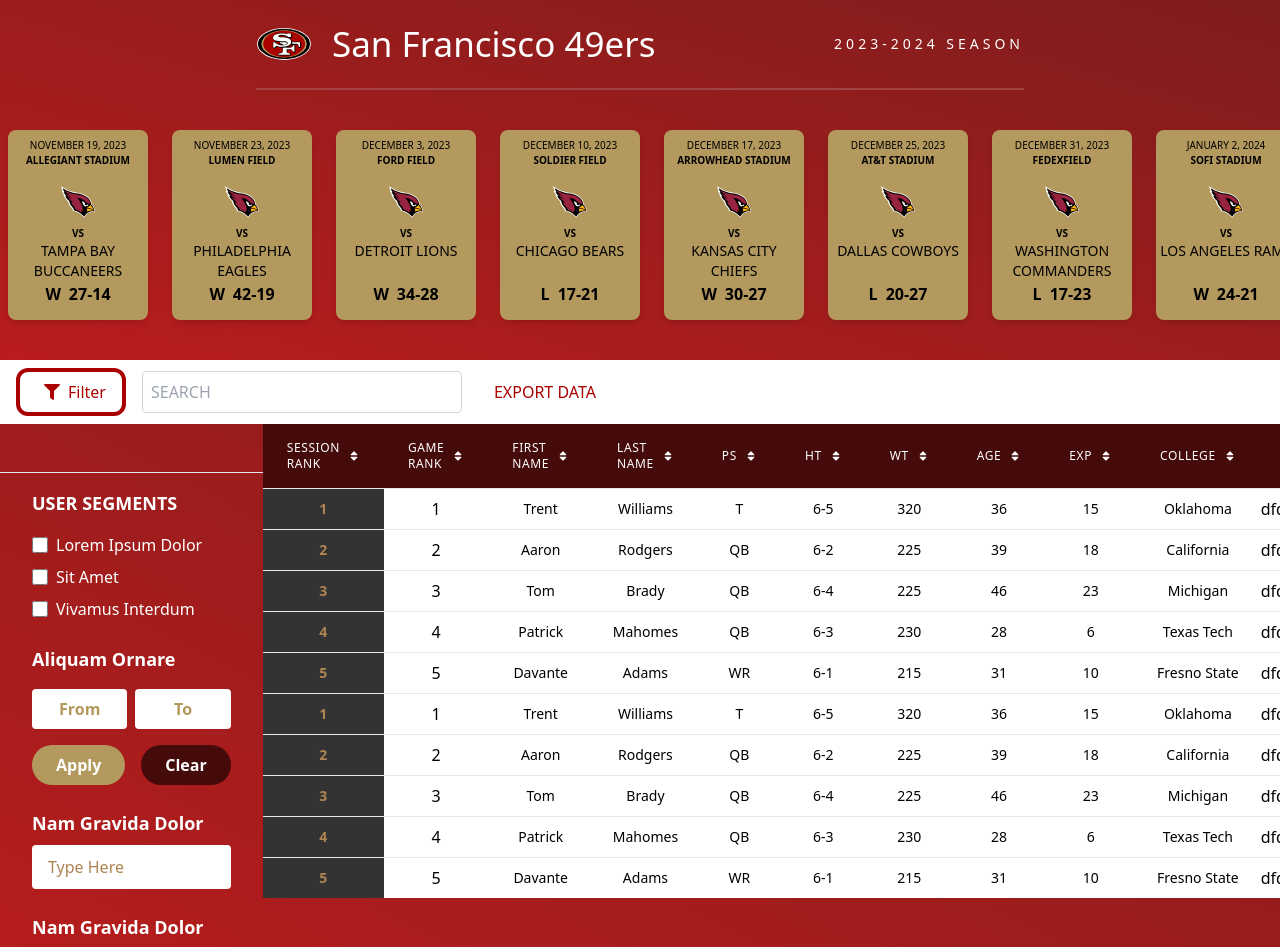
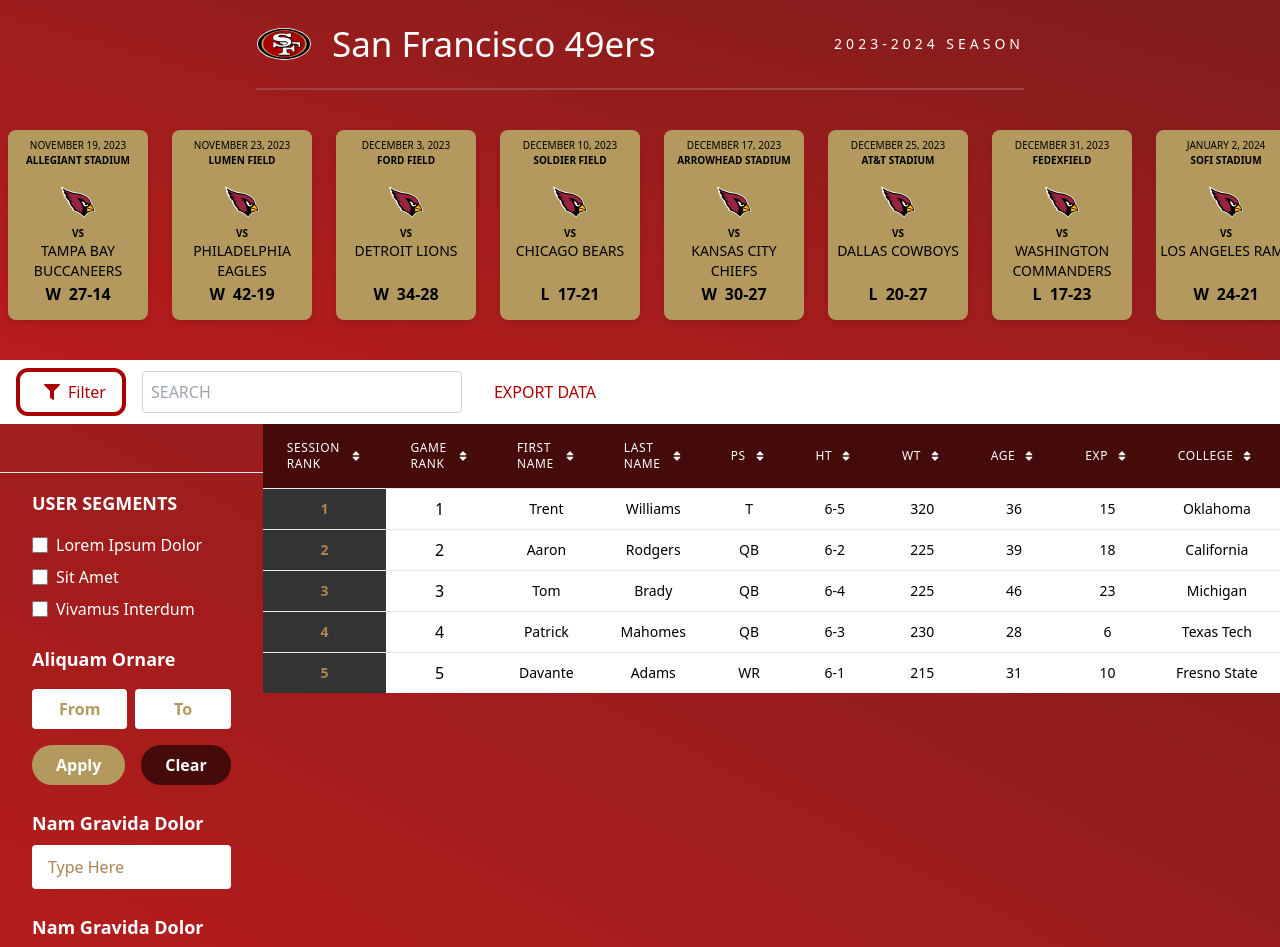
Before and after one commit to GausAlMunirTushar/game-score-leaderboard, a Next.js app: page / in a window 1280 px wide. Shown: the top 947 px of the page. Built offline with nearby package versions, Linux system fonts and the light colour scheme.

Commit message:
modal added for single player

```diff
--- a/src/app/data.js
+++ b/src/app/data.js
@@ -123,128 +123,5 @@
 			"Over 1,500 receiving yards in 2022",
 		],
 	},
-	{
-		rank: 1,
-		gamerank: 1,
-		firstName: "Trent",
-		lastName: "Williams",
-		ps: "T",
-		ht: "6-5",
-		wt: 320,
-		age: 36,
-		exp: 15,
-		college: "Oklahoma",
-		honors: ["Pro Bowl (x10)", "First-team All-Pro (x2)"],
-		background:
-			"Trent Williams is widely regarded as one of the best offensive tackles in the NFL, known for his physicality and leadership on and off the field.",
-		careerStats: {
-			gamesPlayed: 171,
-			gamesStarted: 170,
-			penalties: 10,
-			sacksAllowed: 15,
-		},
-		notableAchievements: [
-			"Drafted #4 overall in 2010 NFL Draft",
-			"Named to NFL 2010s All-Decade Team",
-		],
-	},
-	{
-		rank: 2,
-		gamerank: 2,
-		firstName: "Aaron",
-		lastName: "Rodgers",
-		ps: "QB",
-		ht: "6-2",
-		wt: 225,
-		age: 39,
-		exp: 18,
-		college: "California",
-		honors: ["Super Bowl Champion", "4x NFL MVP"],
-		background:
-			"Aaron Rodgers is one of the most talented and decorated quarterbacks in NFL history, known for his precision passing and football IQ.",
-		careerStats: {
-			passingYards: 59055,
-			touchdowns: 475,
-			interceptions: 103,
-			passerRating: 103.6,
-		},
-		notableAchievements: [
-			"Super Bowl XLV MVP",
-			"Holds the NFL's lowest career interception percentage (1.3%)",
-		],
-	},
-	{
-		rank: 3,
-		gamerank: 3,
-		firstName: "Tom",
-		lastName: "Brady",
-		ps: "QB",
-		ht: "6-4",
-		wt: 225,
-		age: 46,
-		exp: 23,
-		college: "Michigan",
-		honors: ["7x Super Bowl Champion", "3x NFL MVP"],
-		background:
-			"Tom Brady, often referred to as the greatest quarterback of all time, has an unmatched resume, leading his teams to multiple Super Bowl victories.",
-		careerStats: {
-			passingYards: 89114,
-			touchdowns: 649,
-			interceptions: 212,
-			passerRating: 97.2,
-		},
-		notableAchievements: [
-			"Most Super Bowl wins (7) by a player",
-			"NFL's all-time leader in passing yards and touchdowns",
-		],
-	},
-	{
-		rank: 4,
-		gamerank: 4,
-		firstName: "Patrick",
-		lastName: "Mahomes",
-		ps: "QB",
-		ht: "6-3",
-		wt: 230,
-		age: 28,
-		exp: 6,
-		college: "Texas Tech",
-		honors: ["2x Super Bowl Champion", "2x Super Bowl MVP", "2x NFL MVP"],
-		background:
-			"Patrick Mahomes is redefining the quarterback position with his dynamic playmaking ability and leadership in pressure situations.",
-		careerStats: {
-			passingYards: 24364,
-			touchdowns: 192,
-			interceptions: 49,
-			passerRating: 108.7,
-		},
-		notableAchievements: [
-			"NFL MVP in 2018 and 2022",
-			"Led Chiefs to two Super Bowl victories",
-		],
-	},
-	{
-		rank: 5,
-		gamerank: 5,
-		firstName: "Davante",
-		lastName: "Adams",
-		ps: "WR",
-		ht: "6-1",
-		wt: 215,
-		age: 31,
-		exp: 10,
-		college: "Fresno State",
-		honors: ["First-team All-Pro (x3)", "Pro Bowl (x6)"],
-		background:
-			"Davante Adams is widely recognized as one of the NFL's top wide receivers, known for his route running and catching ability.",
-		careerStats: {
-			receptions: 764,
-			receivingYards: 9208,
-			touchdowns: 82,
-		},
-		notableAchievements: [
-			"Led the NFL in receiving touchdowns in 2020",
-			"Over 1,500 receiving yards in 2022",
-		],
-	},
+	// Similar structure for other players...
 ];
--- a/src/components/DataTable.jsx
+++ b/src/components/DataTable.jsx
@@ -2,12 +2,13 @@
 import React, { useState, useMemo } from "react";
 import { useTable, useSortBy, useGlobalFilter } from "react-table";
 import { FaSort, FaSortUp, FaSortDown } from "react-icons/fa";
-import PlayerCard from "./PlayerCard"; // Import the PlayerCard component
+import PlayerModal from "./PlayerModal";
 
 const DataTable = ({ data }) => {
 	const [filterInput, setFilterInput] = useState("");
 	const [showAllRows, setShowAllRows] = useState(false);
 	const [selectedPlayer, setSelectedPlayer] = useState(null); // State to track selected player
+	const [isModalOpen, setIsModalOpen] = useState(false); // State for modal visibility
 
 	// Define table columns
 	const columns = useMemo(
@@ -53,9 +54,16 @@
 		setShowAllRows(true);
 	};
 
-	// Handle row click to select a player
+	// Handle row click to select a player and open modal
 	const handleRowClick = (row) => {
 		setSelectedPlayer(row.original); // Set the selected player details
+		setIsModalOpen(true); // Open modal
+	};
+
+	// Close modal handler
+	const handleCloseModal = () => {
+		setIsModalOpen(false);
+		setSelectedPlayer(null);
 	};
 
 	return (
@@ -75,9 +83,7 @@
 								{headerGroup.headers.map((column) => (
 									<th
 										key={column.id}
-										{...column.getHeaderProps(
-											column.getSortByToggleProps()
-										)}
+										{...column.getSortByToggleProps()}
 										className="px-6 py-4 text-white text-left text-xs font-normal uppercase tracking-wider"
 									>
 										<div className="flex items-center">
@@ -97,7 +103,6 @@
 										</div>
 									</th>
 								))}
-								<th></th>
 							</tr>
 						))}
 					</thead>
@@ -130,13 +135,19 @@
 											{cell.render("Cell")}
 										</td>
 									))}
-									<td className="w-[500px] row-span-8">dfds</td>
 								</tr>
 							);
 						})}
 					</tbody>
 				</table>
 			</div>
+
+			{/* Modal for Player Details */}
+			<PlayerModal
+				player={selectedPlayer}
+				isOpen={isModalOpen}
+				onClose={handleCloseModal}
+			/>
 		</div>
 	);
 };
--- /dev/null
+++ b/src/components/PlayerModal.jsx
@@ -0,0 +1,64 @@
+const PlayerModal = ({ player, isOpen, onClose }) => {
+	if (!isOpen || !player) return null;
+
+	return (
+		<div className="fixed inset-0 flex items-center justify-end z-50">
+			<div className="bg-white rounded-lg shadow-lg max-w-lg w-full p-6 relative">
+				<button
+					onClick={onClose}
+					className="absolute top-2 right-2 text-gray-500 hover:text-gray-700"
+				>
+					&times;
+				</button>
+				<h2 className="text-xl font-bold mb-4">
+					{player.firstName} {player.lastName}
+				</h2>
+				<div className="mb-2">
+					<strong>Position:</strong> {player.ps}
+				</div>
+				<div className="mb-2">
+					<strong>Height:</strong> {player.ht}
+				</div>
+				<div className="mb-2">
+					<strong>Weight:</strong> {player.wt} lbs
+				</div>
+				<div className="mb-2">
+					<strong>Age:</strong> {player.age}
+				</div>
+				<div className="mb-2">
+					<strong>Experience:</strong> {player.exp} years
+				</div>
+				<div className="mb-2">
+					<strong>College:</strong> {player.college}
+				</div>
+				<div className="mb-2">
+					<strong>Honors:</strong>
+					<ul className="list-disc list-inside">
+						{player.honors.map((honor, index) => (
+							<li key={index}>{honor}</li>
+						))}
+					</ul>
+				</div>
+				<div className="mb-2">
+					<strong>Background:</strong> {player.background}
+				</div>
+				<div className="mb-2">
+					<strong>Notable Achievements:</strong>
+					<ul className="list-disc list-inside">
+						{player.notableAchievements.map(
+							(achievement, index) => (
+								<li key={index}>{achievement}</li>
+							)
+						)}
+					</ul>
+				</div>
+			</div>
+			<div
+				className="fixed inset-0 bg-black opacity-50"
+				onClick={onClose}
+			></div>
+		</div>
+	);
+};
+
+export default PlayerModal;
```
